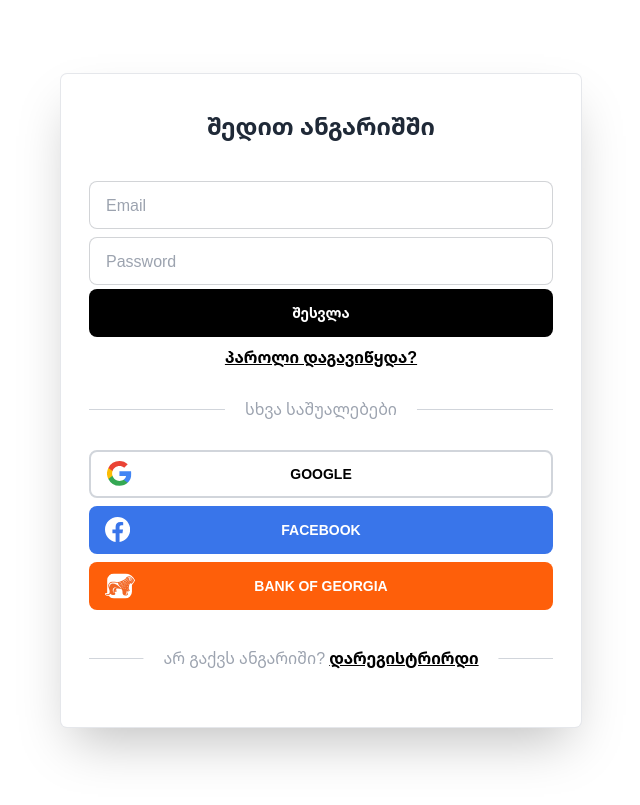
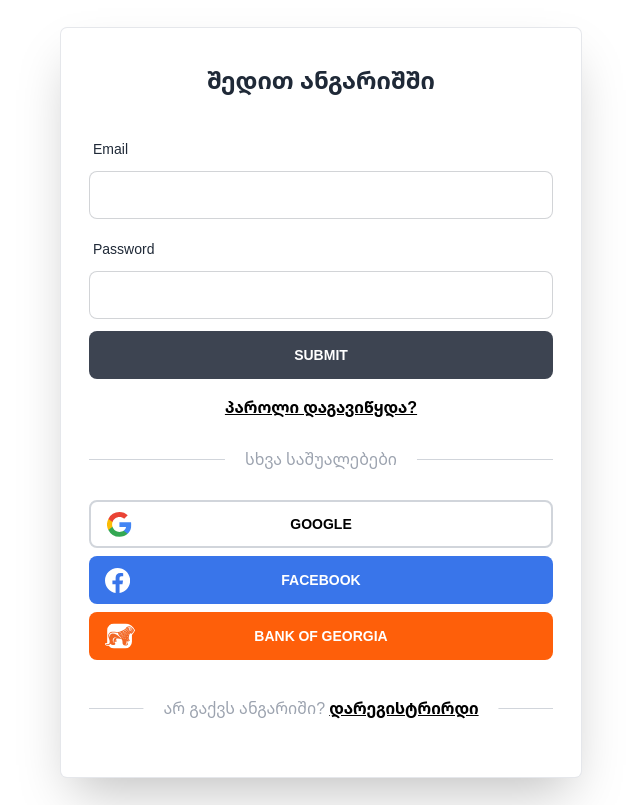
Before and after one commit to MishaBatsiashvili/user-module, a Next.js app: page /auth/login in a window 1280 px wide. Shown: the whole page, without its empty margins (319-959 px from the left). Built offline with nearby package versions, Linux system fonts and the light colour scheme.

Commit message:
added types and made small changes to formik's setup

```diff
--- a/components/common/form/TextInput.js
+++ b/components/common/form/TextInput.tsx
@@ -8,7 +8,17 @@
 + type - (text, email, password)
 */
 
-const TextInput = ({
+interface ITextInput {
+   onChange: () => void
+   onBlur: () => void
+   name: string
+   value: string
+   type: 'text' | 'email' | 'password' | 'number'
+   placeholder: string
+   label: string
+}
+
+const TextInput: React.FC<ITextInput> = ({
    onChange,
    onBlur,
    name,
@@ -18,6 +28,7 @@
    placeholder = '',
    label = '',
 }) => {
+
    const renderError = () => {
       return (
          <ErrorMessage name={name}>
@@ -38,7 +49,7 @@
       }
 
       return (
-         <label for={name} className='label'>
+         <label htmlFor={name} className='label'>
             <span className='label-text'>{label}</span>
          </label>
       );
--- a/components/features/auth/AuthFormWrapper.tsx
+++ b/components/features/auth/AuthFormWrapper.tsx
@@ -6,7 +6,7 @@
 }> = ({ children }) => {
    return (
       <div
-         className={`${s['auth-form']} mx-7 w-[520px] items-center rounded-md bg-white px-7 pt-8 pb-7 shadow-2xl ring-1 ring-gray-200`}
+         className={`${s['auth-form']} my-7 mx-7 w-[520px] items-center rounded-md bg-white px-7 pt-8 pb-7 shadow-2xl ring-1 ring-gray-200`}
       >
          {children}
       </div>
--- a/components/navbar/UserDropdown.tsx
+++ b/components/navbar/UserDropdown.tsx
@@ -2,7 +2,7 @@
 import React from 'react';
 import KovzySvgIcon from '../common/svg/KovzySvgIcon';
 
-export const UserDropdown = () => {
+export const UserDropdown: React.FC = () => {
    return (
       <div className='flex flex-1 justify-center px-2 pb-2 '>
          <div className='absolute pt-1'>
--- a/pages/_app.tsx
+++ b/pages/_app.tsx
@@ -9,6 +9,7 @@
 import store from '../store';
 import Head from 'next/head';
 import { NextPage } from 'next';
+import { setLocale } from 'yup';
 // import swiper css
 import 'swiper/css';
 
@@ -49,6 +50,21 @@
    Component: NextPageWithLayout;
 };
 
+setLocale({
+   // use constant translation keys for messages without values
+   mixed: {
+     default: 'field_invalid',
+   },
+   // use functions to generate an error object that includes the value from the schema
+   number: {
+     min: ({ min }) => ({ key: 'field_too_short', values: { min } }),
+     max: ({ max }) => ({ key: 'field_too_big', values: { max } }),
+   },
+   string: {
+      email: 'hello'
+   }
+ });
+
 function MyApp({ Component, pageProps }: AppPropsWithLayout) {
    // Use the layout defined at the page level, if available
    const getLayout = Component.getLayout ?? ((page: any) => page);
--- a/pages/auth/login.tsx
+++ b/pages/auth/login.tsx
@@ -5,6 +5,11 @@
 import GoogleButton from '../../components/common/buttons/auth/GoogleButton';
 import FacebookButton from '../../components/common/buttons/auth/FacebookButton';
 import BogButton from '../../components/common/buttons/auth/BogButton';
+import { Field, Form, Formik } from 'formik';
+import FullButton from '../../components/common/buttons/FullButton';
+import TextInput from '../../components/common/form/TextInput';
+import * as yup from 'yup';
+
 
 export function login() {
    const submitForm = (event: React.FormEvent<HTMLFormElement>) => {
@@ -13,6 +18,16 @@
       // Do something
       console.log('submited');
    };
+
+   const initialValues = {
+      email: '',
+      password: '',
+   };
+
+   const FormValidationSchema = yup.object().shape({
+      email: yup.string().email().required('Required'),
+      password: yup.string().required('Required'),
+   });
 
    return (
       <div className='auth-form'>
@@ -23,19 +38,34 @@
                </div>
             </div>
 
-            <form onSubmit={submitForm}>
-               <input
-                  type='Email'
-                  placeholder='Email'
-                  className='input-bordered input my-1 w-full'
-               />
-               <input
-                  type='Password'
-                  placeholder='Password'
-                  className='input-bordered input my-1 w-full'
-               />
-               <button className='btn-primary btn w-full'>შესვლა</button>
-            </form>
+            <Formik
+               initialValues={initialValues}
+               validationSchema={FormValidationSchema}
+               onSubmit={(values, { setSubmitting }) => {
+                  setTimeout(() => {
+                     alert(JSON.stringify(values, null, 2));
+                     setSubmitting(false);
+                  }, 400);
+               }}
+            >
+               {({ isSubmitting }) => (
+                  <Form>
+                     <Field
+                        type='text'
+                        as={TextInput}
+                        label='Email'
+                        name='email'
+                     />
+                     <Field
+                        type='password'
+                        as={TextInput}
+                        label='Password'
+                        name='password'
+                     />
+                     <FullButton disabled={isSubmitting}>Submit</FullButton>
+                  </Form>
+               )}
+            </Formik>
 
             <div className='my-2 text-center'>
                <a href='#' className='link-primary link mt-5 font-semibold'>
@@ -47,7 +77,11 @@
             </div>
 
             <div>
-               <GoogleButton onClick={() => { alert('123'); }} />
+               <GoogleButton
+                  onClick={() => {
+                     alert('123');
+                  }}
+               />
                <FacebookButton />
                <BogButton />
             </div>
```
